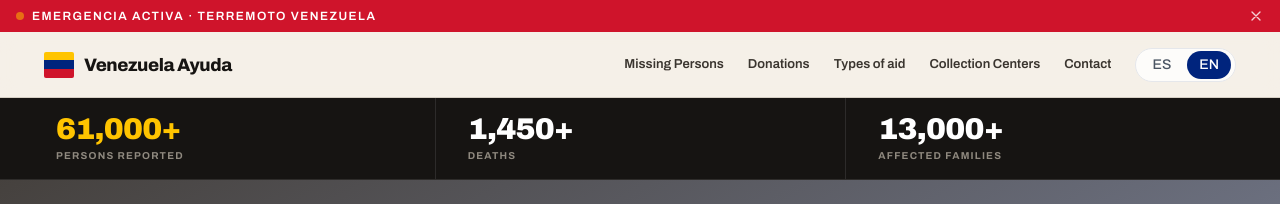
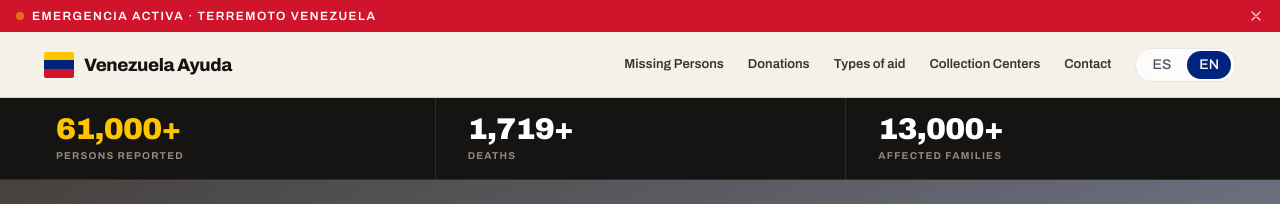
Before and after one commit to angel-js/acopio-venezuela, a Next.js app: page /en in a window 1280 px wide. Shown: the top 204 px of the page. Built offline with nearby package versions, Linux system fonts and the light colour scheme.

Commit message:
Feat Ajuste de cifras

```diff
--- a/components/ImpactStats.tsx
+++ b/components/ImpactStats.tsx
@@ -5,7 +5,7 @@ import { useEffect, useRef, useState } from "react";
 
 const stats = [
   { key: "missing", value: 61000 },
-  { key: "deaths", value: 1450 },
+  { key: "deaths", value: 1719 },
   { key: "families", value: 13000 },
 ] as const;
 
```
